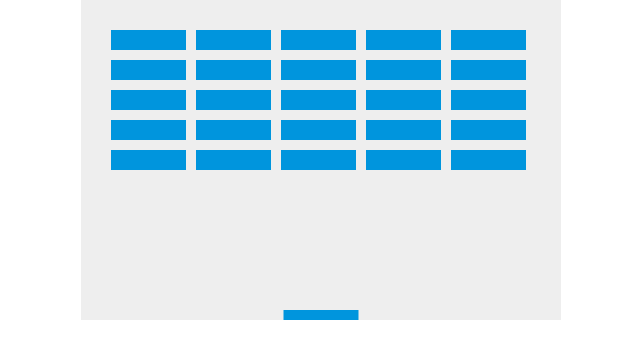
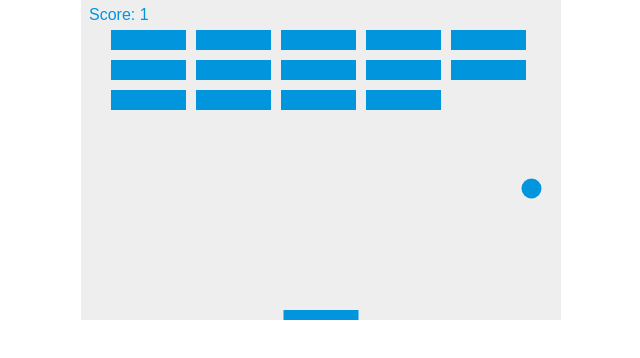
Before and after one commit to jtrevag/breakout-javascript-fungame, a plain HTML site: page index.html in a window 1280 px wide. Shown: the whole page, without its empty margins (319-959 px from the left). Drawn offline with Linux system fonts and the light colour scheme.

Commit message:
Blocks can be destroyed and game can be won!

```diff
--- a/index.html
+++ b/index.html
@@ -19,8 +19,8 @@
             // Ball data
             var x = canvas.width/2;
             var y = canvas.height-30;
-            var dx = 2;
-            var dy = -2;
+            var dx = 0.5;
+            var dy = -0.5;
             var ballRadius = 10;
             var color = "#0095DD";
 
@@ -40,12 +40,16 @@
             var brickOffsetTop = 30;
             var brickOffsetLeft = 30;
 
+            // Scoring
+            var score = 0;
+
+
             // Initialize array of bricks
             var bricks = [];
             for(c=0; c<brickColumnCount; c++){
                 bricks[c] = [];
-                for(r=0; r<brickColumnCount; r++){
-                    bricks[c][r] = { x: 0, y: 0}
+                for(r=0; r<brickRowCount; r++){
+                    bricks[c][r] = { x: 0, y: 0, status: 1}
                 }
             }
 
@@ -90,7 +94,8 @@
 
             function drawBricks(){
                 for(c=0; c<brickColumnCount; c++){
-                    for(r=0; r<brickColumnCount; r++){
+                    for(r=0; r<brickRowCount; r++){
+                        if(bricks[c][r].status){
                             var brickX = (c * (brickWidth + brickPadding)) + brickOffsetLeft;
                             var brickY = (r * (brickHeight + brickPadding)) + brickOffsetTop;
                             console.log("brickX: " + brickX);
@@ -105,12 +110,39 @@
                         }
                     }
                 }
+            }
+
+            function drawScore(){
+                ctx.font = "16px Arial";
+                ctx.fillStyle = color;
+                ctx.fillText("Score: " + score, 8, 20);
+            }
+
+            function collisionDetection(){
+                for(c = 0; c < brickColumnCount; c++){
+                    for( r=0; r<brickRowCount; r++){
+                        var b = bricks[c][r];
+                        // calculations
+                        if(b.status && x > b.x && x < b.x + brickWidth && y > (b.y + ballRadius/2) && y < b.y + brickHeight + ballRadius/2){
+                            dy = -dy;
+                            b.status = 0;
+                            score++;
+                            if(score == brickRowCount * brickColumnCount) {
+                                alert("YOU WIN, CONGRATULATIONS! ");
+                                document.location.reload();
+                            }
+                        }
+                    }
+                }
+            }
 
             function draw() {
                 ctx.clearRect(0, 0, canvas.width, canvas.height);
                 drawBall();
                 drawPaddle();
-                drawBricks()
+                drawBricks();
+                drawScore();
+                collisionDetection();
 
                 x += dx;
                 y += dy;
```
Lines whose indentation alone changed are shown as unchanged.
